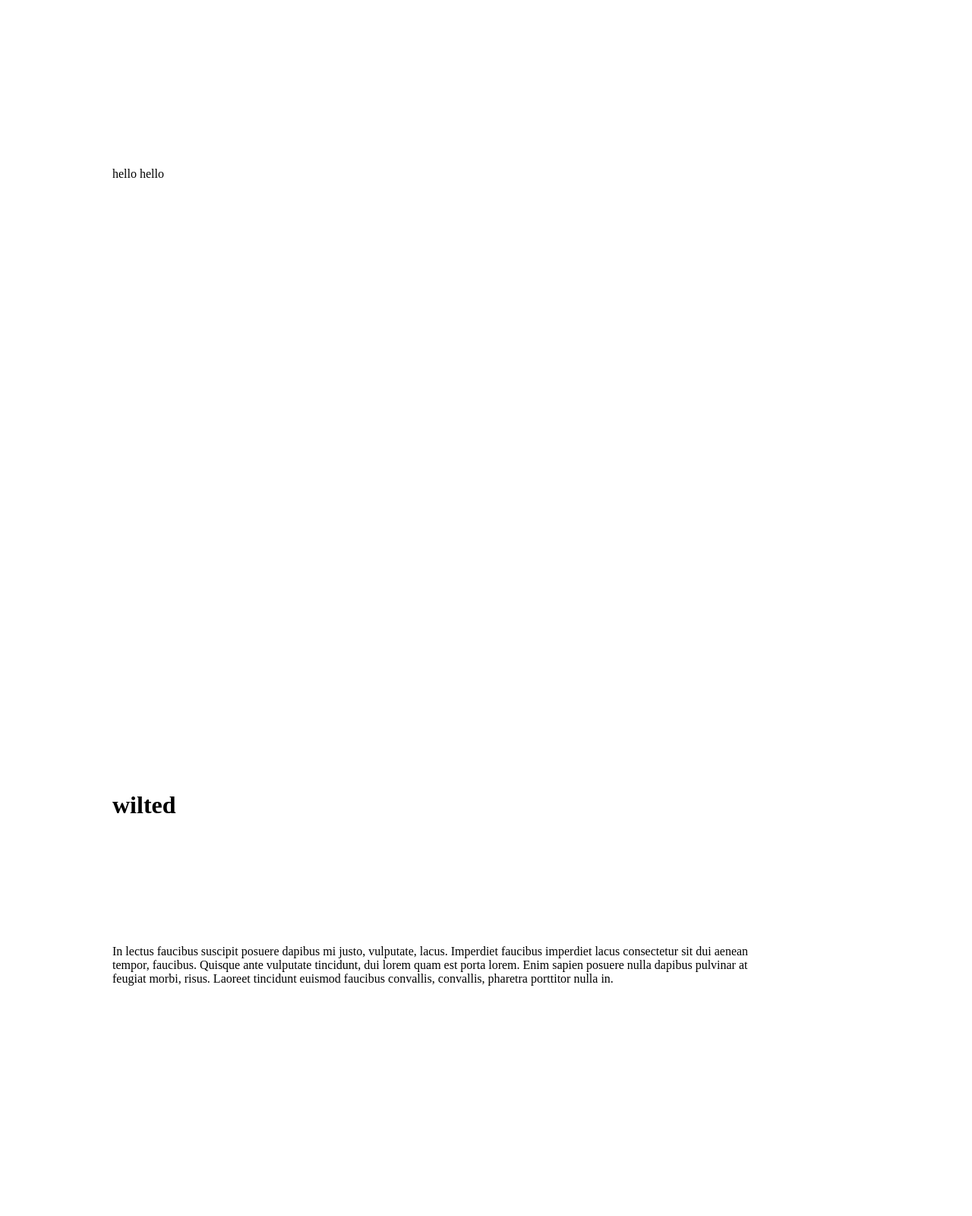
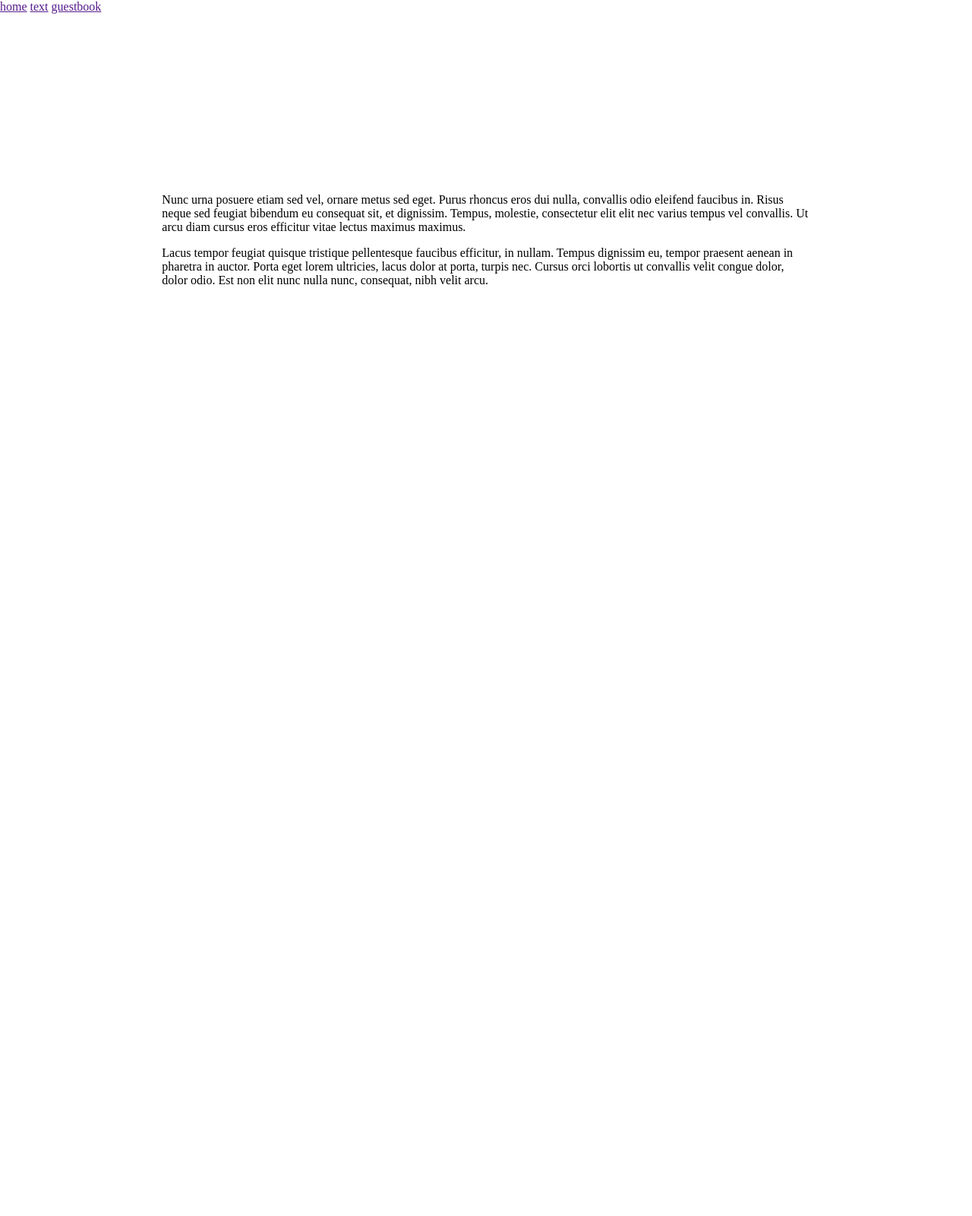
Before and after one commit to niruh/wilted, a PHP site: page / in a window 1280 px wide; the page is wider, and only the part inside the window is pictured. Shown: that part at 76% size. After the commit the page ends 378 px from the top of that part, so only its background shows below. Run offline with PHP 8.4, Linux system fonts and the light colour scheme.

Commit message:
gnight n go

```diff
--- a/css/default.css
+++ b/css/default.css
@@ -3,7 +3,7 @@ body {
   margin: 0;
   background: url(file:///Users/e/Documents/wilted/det/hills.jpg);
   background-size: cover;
-  background-position: 40% 70%;
+  background-position: 40% 10%;
   background-repeat: no-repeat;
   background-attachment: scroll;
 }
@@ -12,23 +12,23 @@ body {
   display: grid;
   width: 100vw;
   height: 100vh;
-  grid-template-rows: 0.5fr 1fr 0.5fr;
-  grid-template-columns: auto;
-  padding: 0 10vw;
+  grid-template-rows: 0.25fr 1fr 0.2fr;
+  grid-template-columns: 0.25fr 1fr 0.25fr;
 }
 
-.mntwrapper {
-  display: flex;
-  width: 70vw;
-  grid-area: 2/auto/3/auto;
-  gap: 20px;
-  flex-direction: row;
-  flex-wrap: wrap;
+.dim {
+  grid-area: 2/1/4/4;
+  background: rgba(255, 255, 255, 0.25);
 }
 
-.desc, .blurb {
-  width: 100%;
-  padding: 20px;
+header {
+  grid-area: 1/1/1/4;
+  background: rgb(255, 255, 255);
+}
+
+.spotlight {
+  grid-area: 2/2/2/3;
+  padding: 100px 0;
 }
 
 /*# sourceMappingURL=default.css.map */
--- a/css/default.scss
+++ b/css/default.scss
@@ -7,8 +7,8 @@ body {
   margin: 0;
   background: url(file:///Users/e/Documents/wilted/det/hills.jpg);
   background-size: cover;
- // background-position: 40% 0%;
-  background-position: 40% 70%;
+  background-position: 40% 10%;
+  // background-position: 40% 70%;
   background-repeat: no-repeat;
   background-attachment: scroll;
 }
@@ -16,19 +16,18 @@ body {
   display: grid;
   width: 100vw;
   height: 100vh;
-  grid-template-rows: 0.5fr 1fr 0.5fr;
-  grid-template-columns: auto;
-  padding: 0 10vw;
+  grid-template-rows: 0.25fr 1fr 0.2fr;
+  grid-template-columns: 0.25fr 1fr 0.25fr;
 }
-.mntwrapper {
-  display: flex;
-  width: 70vw;
-  grid-area: 2 / auto / 3 / auto;
-  gap: 20px;
-  flex-direction: row;
-  flex-wrap: wrap;
+.dim {
+  grid-area: 2 / 1 / 4 / 4;
+  background: rgba(255,255,255,0.25);
 }
-.desc, .blurb {
-  width: 100%;
-  padding: 20px;
+header {
+  grid-area: 1 / 1 / 1 / 4;
+  background: rgba(255,255,255,1);
 }
+.spotlight {
+  grid-area: 2 / 2 / 2 / 3;
+  padding: 100px 0;
+}
--- a/index.html
+++ b/index.html
@@ -9,26 +9,23 @@
   <body>
 
   <div class="content">
-  <div class="mntwrapper">
-    <div class="desc">
-      hello hello
-    </div>
-  </div>
-  </div>
-  <div class="content">
-  <div class="mntwrapper">
 
+    <header>
+      <a href="">home</a>
+      <a href="">text</a>
+      <a href="">guestbook</a>
+    </header>
 
-    <div class="desc">
-      <h1>wilted</h1>
+    <div class="dim"></div>
+
+    <div class="spotlight">
+
+        <p>Nunc urna posuere etiam sed vel, ornare metus sed eget. Purus rhoncus eros dui nulla, convallis odio eleifend faucibus in. Risus neque sed feugiat bibendum eu consequat sit, et dignissim. Tempus, molestie, consectetur elit elit nec varius tempus vel convallis. Ut arcu diam cursus eros efficitur vitae lectus maximus maximus.</p>
+        <p>Lacus tempor feugiat quisque tristique pellentesque faucibus efficitur, in nullam. Tempus dignissim eu, tempor praesent aenean in pharetra in auctor. Porta eget lorem ultricies, lacus dolor at porta, turpis nec. Cursus orci lobortis ut convallis velit congue dolor, dolor odio. Est non elit nunc nulla nunc, consequat, nibh velit arcu. </p>
+
     </div>
 
-    <div class="blurb">
-     In lectus faucibus suscipit posuere dapibus mi justo, vulputate, lacus. Imperdiet faucibus imperdiet lacus consectetur sit dui aenean tempor, faucibus. Quisque ante vulputate tincidunt, dui lorem quam est porta lorem. Enim sapien posuere nulla dapibus pulvinar at feugiat morbi, risus. Laoreet tincidunt euismod faucibus convallis, convallis, pharetra porttitor nulla in.
-    </div>
-
-  </div>
-  </div>
+  </div> <!--close content-->
 
   </body>
 </html>
```
Also changed, not shown: 1 other file.
